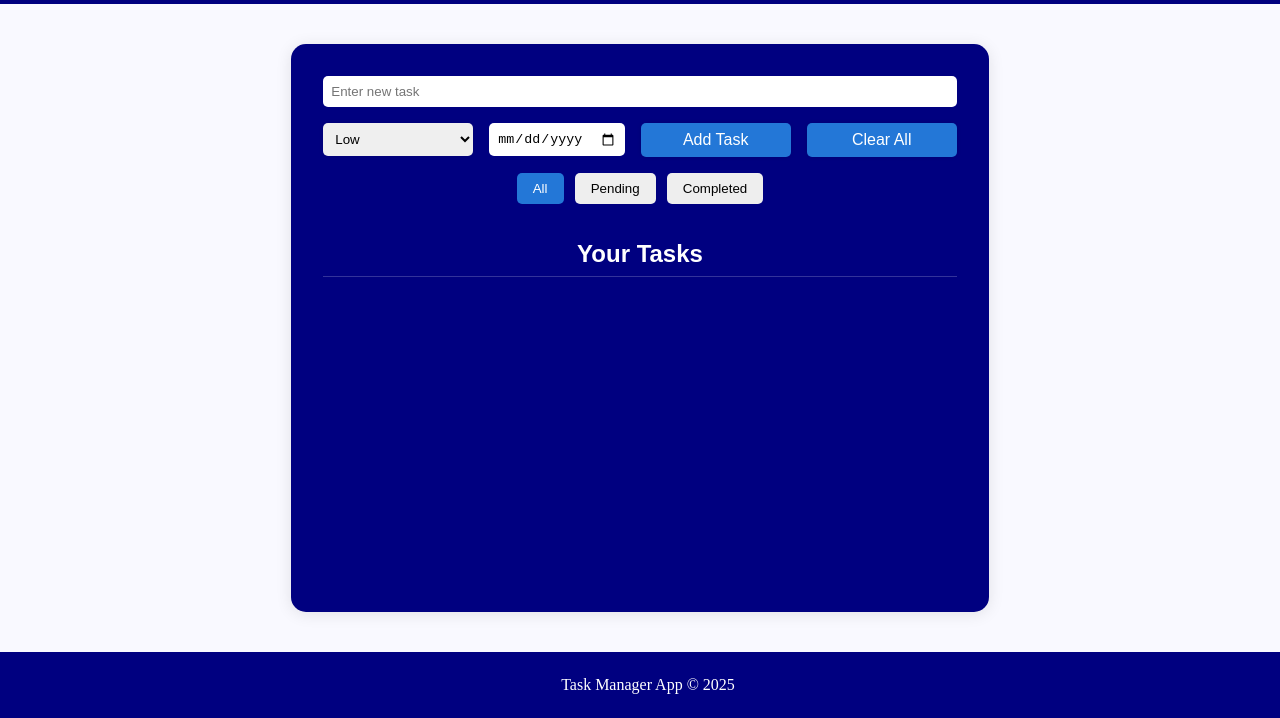
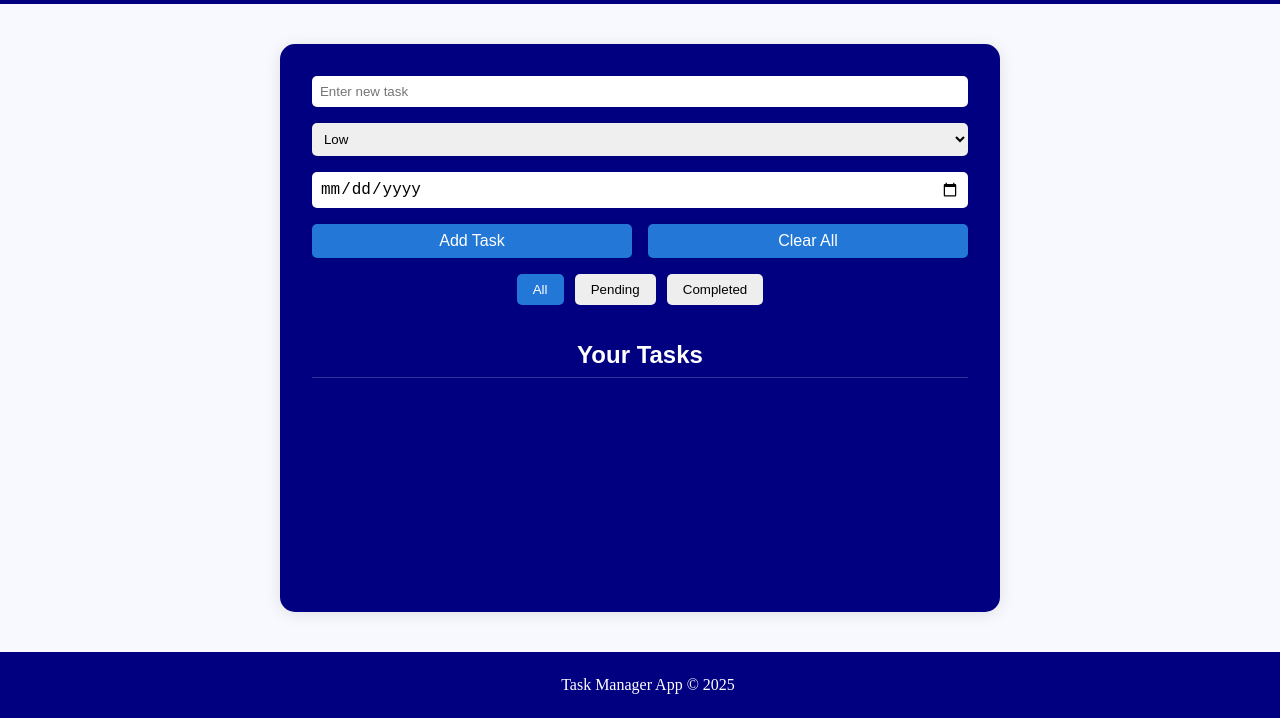
Before and after one commit to fayizafarooq/task-manager, a plain HTML site: page index.html in a window 1280 px wide. Shown: the part 82-800 px from the top of the page. Drawn offline with Linux system fonts and the light colour scheme.

Commit message:
Update style.css

```diff
--- a/style.css
+++ b/style.css
@@ -1,23 +1,19 @@
 
 /* General Styles */
-body {
+html,body {
   font-family: 'Times New Roman', Times, serif;
   margin: 0;
   padding: 0;
   background-color:rgba(248, 248, 255, 0.833) ;
   min-height: 100vh;
   height: 100%;
-  margin: 0;
-  display: grid;
-  grid-template-rows: auto 1fr auto;
+  display: flex;
+  flex-direction: column;
   overflow-x: hidden;
   transition: background-color 0.3s ease, color 0.3s ease;
 }
 
 header {
-  position: sticky;
-  top: 0;
-  z-index: 1000;
   background: linear-gradient(to top, navy,hsl(240, 100%, 15%));
   color: white;
   padding: 1.5rem;
@@ -41,11 +37,10 @@ footer{
   text-align: center;
   padding: 0.5rem;
   width: 100%;
-  position: static;
-  bottom: 0;
 }
 
 main {
+  flex: 1;
   padding: 1rem;
   font-family: 'Arial', sans-serif;
   margin: 30px ;
@@ -76,6 +71,17 @@ main {
   border: none;
   border-radius: 5px;
 }
+input[type="date"] {
+  width: 100%;
+  box-sizing: border-box;
+  padding: 0.5rem;
+  border-radius: 5px;
+  border: none;
+  font-size: 1rem;
+  background-color: white;
+  color: black;
+}
+
 
 #task-input button {
   background: hsl(212, 72%, 49%);
```
